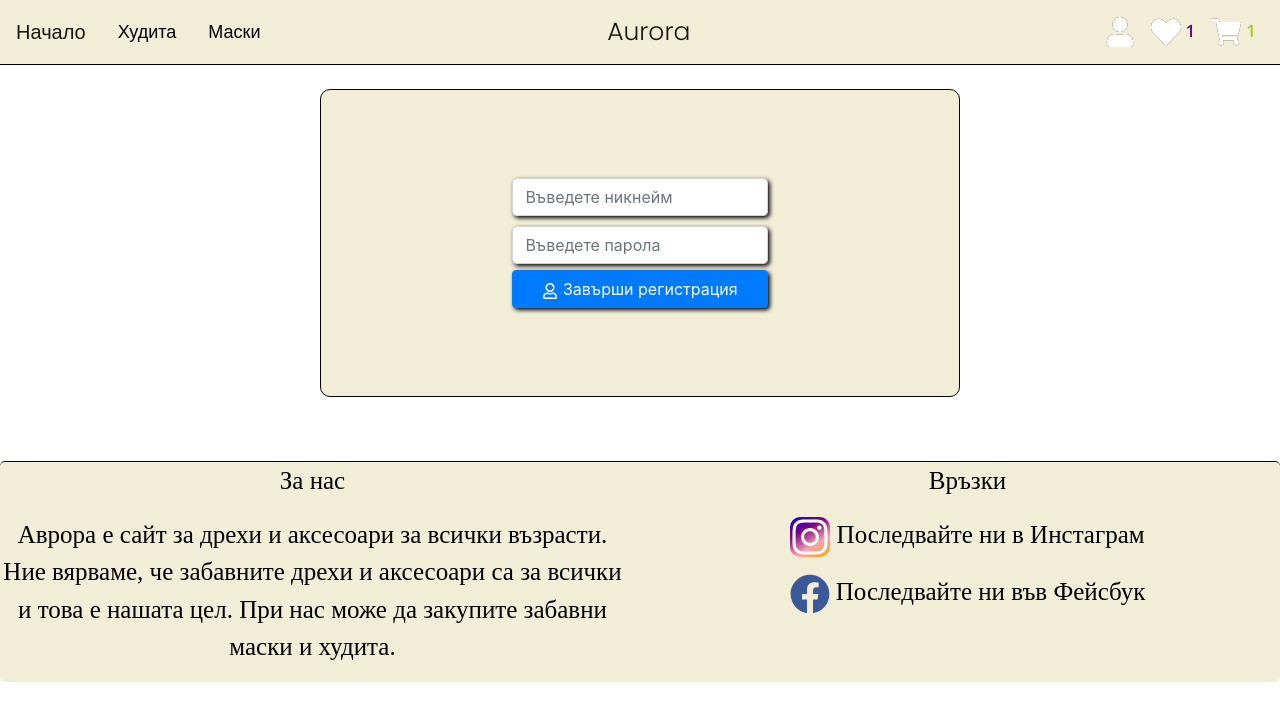
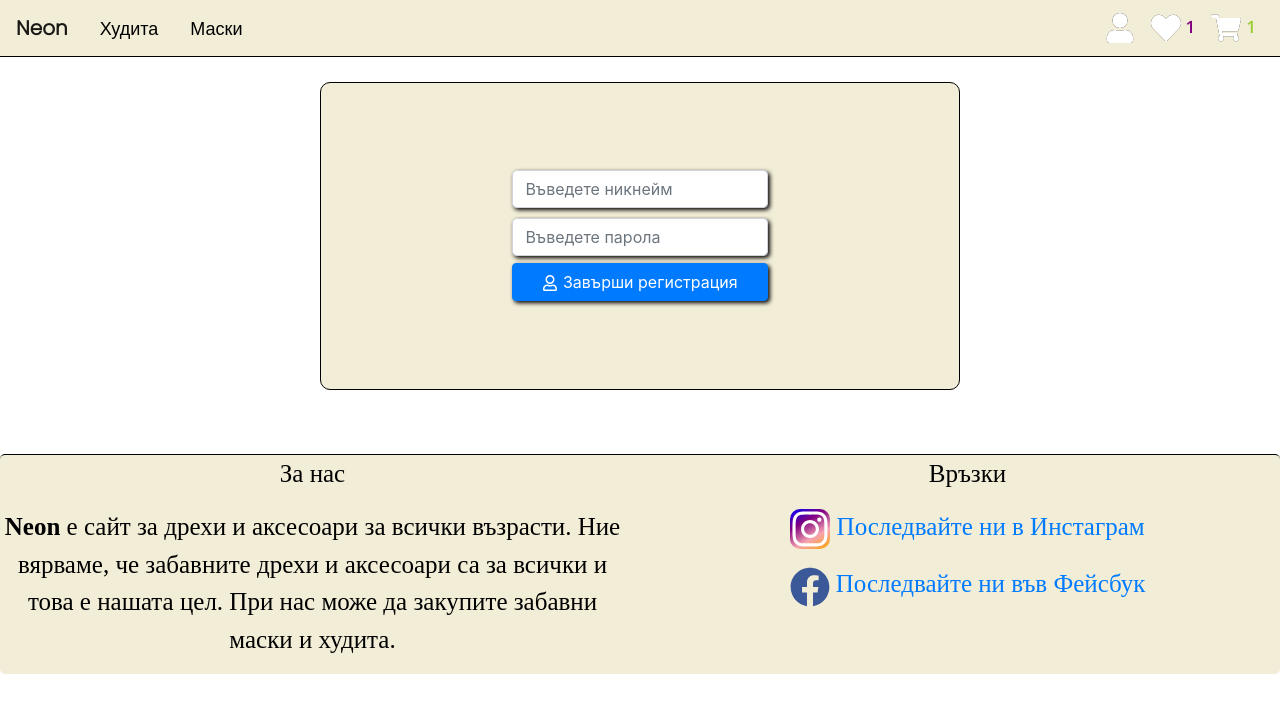
Before and after one commit to MartinYordanov374/WebStore-FullStack-Mockup, a React (Create React App) app: page /Login in a window 1280 px wide. Shown: the top 720 px of the page. Built offline with nearby package versions, Linux system fonts and the light colour scheme; a web font is replaced by a local one.

Commit message:
Fixed the navbar and the footer

```diff
--- a/src/Components/Footer.js
+++ b/src/Components/Footer.js
@@ -7,12 +7,12 @@ export default function Footer() {
             <div className='row'>
                 <div className='footerAbout col-sm-6 col-lg-6 col-xs-6'>
                     <p className='footerText'>За нас</p>
-                    <p className='footerText'>Аврора е сайт за дрехи и аксесоари за всички възрасти. Ние вярваме, че забавните дрехи и аксесоари са за всички и това е нашата цел. При нас може да закупите забавни маски и худита.</p>
+                    <p className='footerText'><strong>Neon</strong> е сайт за дрехи и аксесоари за всички възрасти. Ние вярваме, че забавните дрехи и аксесоари са за всички и това е нашата цел. При нас може да закупите забавни маски и худита.</p>
                 </div>
                 <div className='footerLinks col-sm-6 col-lg-6 col-xs-6'>
                     <p className='footerText'>Връзки</p>
-                    <p className='footerInstagramLink'><FaInstagram className='instagramIcon' size={40}></FaInstagram> Последвайте ни в Инстаграм</p>
-                    <p className='footerFacebookLink'><FaFacebook className='facebookIcon'size={40}></FaFacebook> Последвайте ни във Фейсбук</p>
+                    <p className='footerInstagramLink'><FaInstagram className='instagramIcon' size={40}></FaInstagram> <a className='socialMediaLink' href='https://www.instagram.com'>Последвайте ни в Инстаграм</a>  </p>
+                    <p className='footerFacebookLink'><FaFacebook className='facebookIcon'size={40}></FaFacebook> <a className='socialMediaLink' href='https://wwww.facebook.com'>Последвайте ни във Фейсбук</a> </p>
 
                 </div>
             </div>
--- a/src/Components/Header.js
+++ b/src/Components/Header.js
@@ -11,7 +11,7 @@ class Header extends Component {
     return (
         <div>
             <Navbar variant='light'>
-                <NavbarBrand href='/Home' className='homeButton'>Начало</NavbarBrand>
+                <NavbarBrand href='/Home' className='homeButton'><strong>Neon</strong></NavbarBrand>
                 <NavItem>
                     <NavLink className='nav-link' href='/Hoodies'>
                         Худита
@@ -20,7 +20,6 @@ class Header extends Component {
                         Маски
                     </NavLink>
                 </NavItem>
-                <NavbarBrand className='navbarBrand' href='/Home'>Aurora</NavbarBrand>
                 <Nav className='ml-auto'>
                     <NavItem>
                         <NavLink href='/Login'>
```
